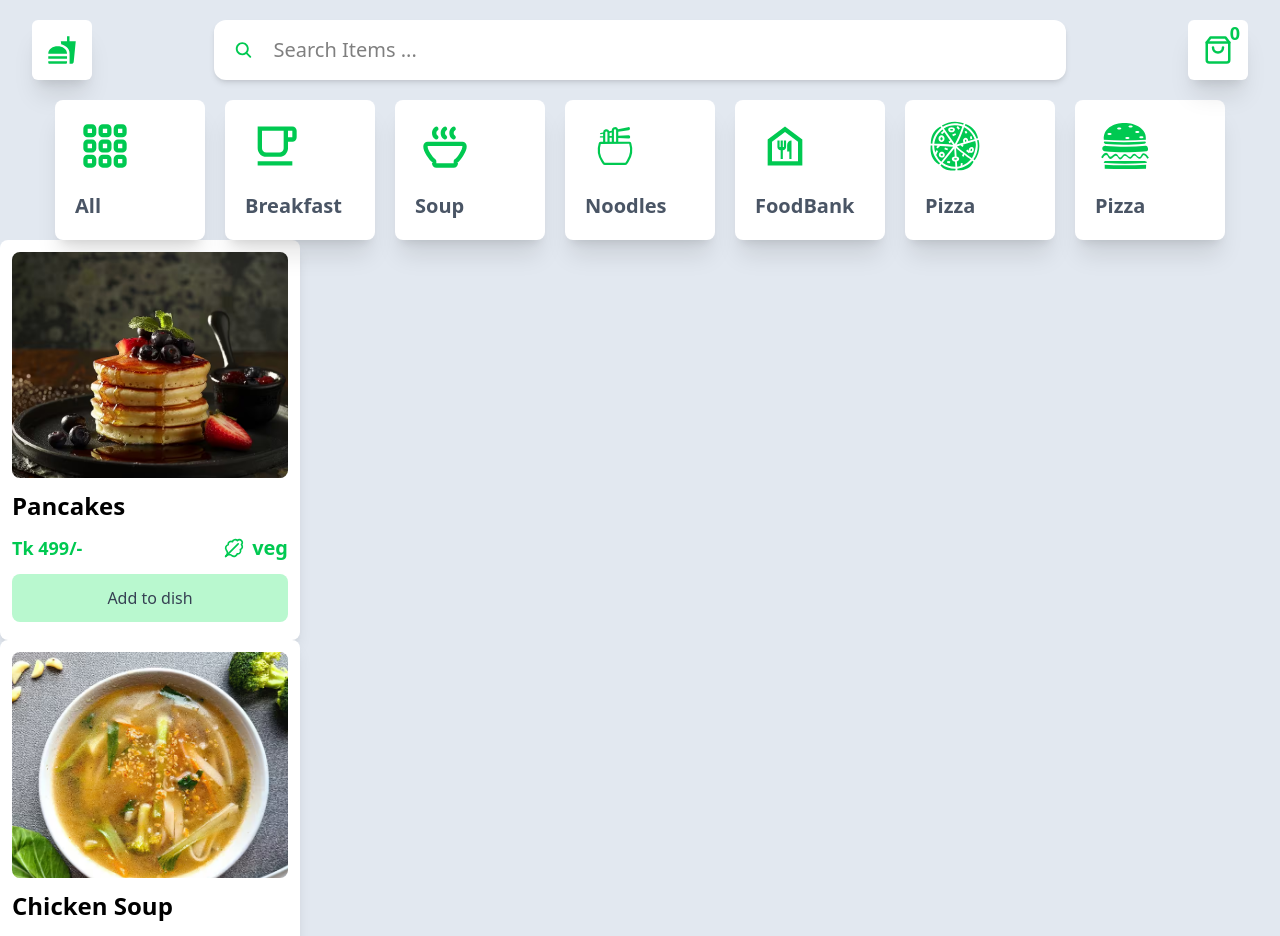
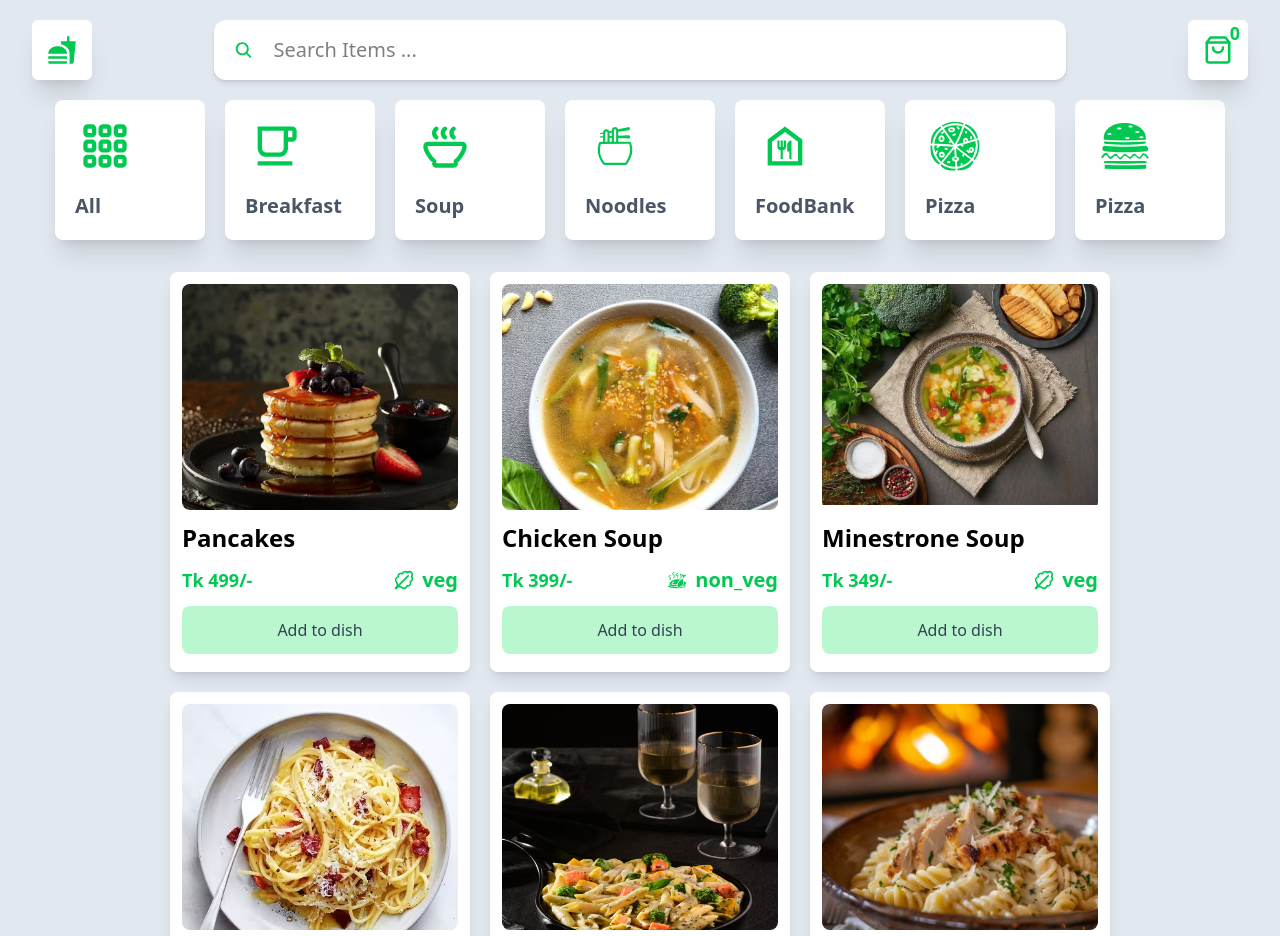
Before and after one commit to HasibCoderLab/-Food-Delivery-Website, a React (Vite) app: page / in a window 1280 px wide. Shown: the top 936 px of the page. Built offline with nearby package versions, Linux system fonts and the light colour scheme.

Commit message:
add condition for veg , non_veg icon

```diff
--- a/src/components/Card.jsx
+++ b/src/components/Card.jsx
@@ -1,5 +1,7 @@
     import React from 'react'
     import { LuLeafyGreen } from "react-icons/lu";
+    import { GiChickenOven } from "react-icons/gi";
+
 
     // import image1 from "../assets/image1.avif"
     const Card = ({name , image , id, price,type}) => {
@@ -15,7 +17,9 @@
                 <div className='w-full flex justify-between  items-center'>
                     <div className='text-lg font-bold text-green-500'>Tk {price}/-</div>
                     <div className=' flex justify-center items-center gap-2 text-green-500 text-xl font-semibold' >
-                        <LuLeafyGreen />
+                        {
+                            type === "veg" ? <LuLeafyGreen /> : <GiChickenOven />
+                        }
                         <span> {type}</span>
                     </div>
 
--- a/src/pages/Home.jsx
+++ b/src/pages/Home.jsx
@@ -19,7 +19,8 @@ const Home = () => {
             })
         }
         </div>
-        <div>
+        {/* ============= map =============== */}
+        <div className='w-full flex justify-center items-center flex-wrap gap-5 px-5 py-8'>
 
           {
             food_items.map((item) => (
```
